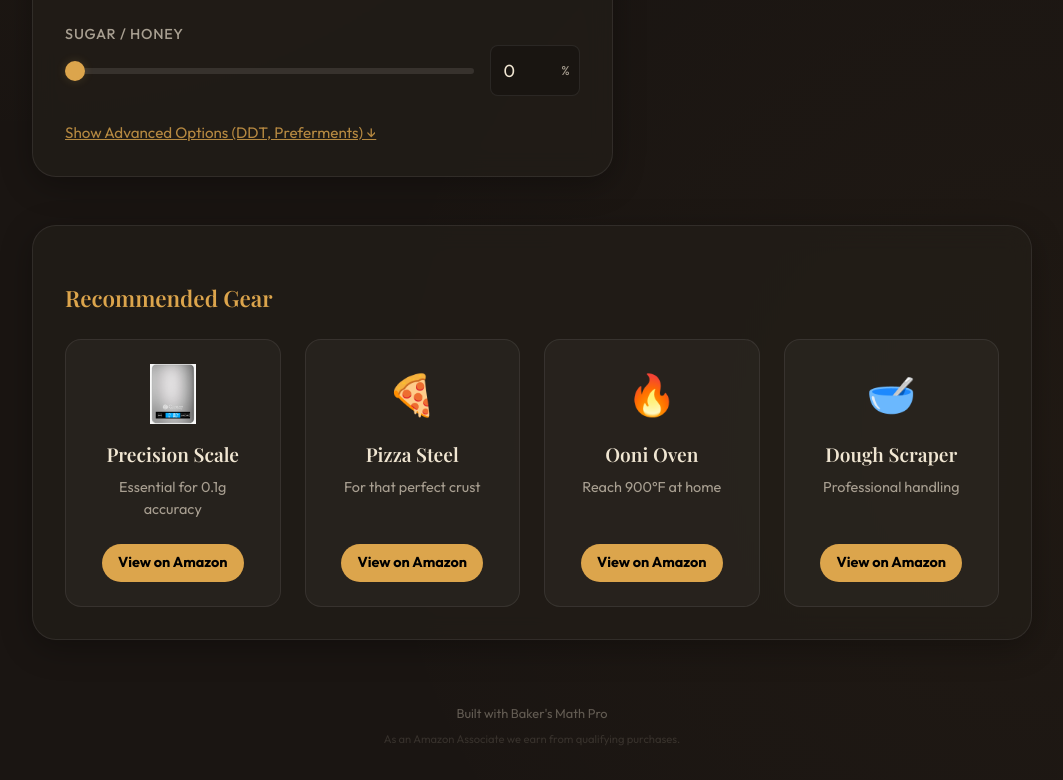
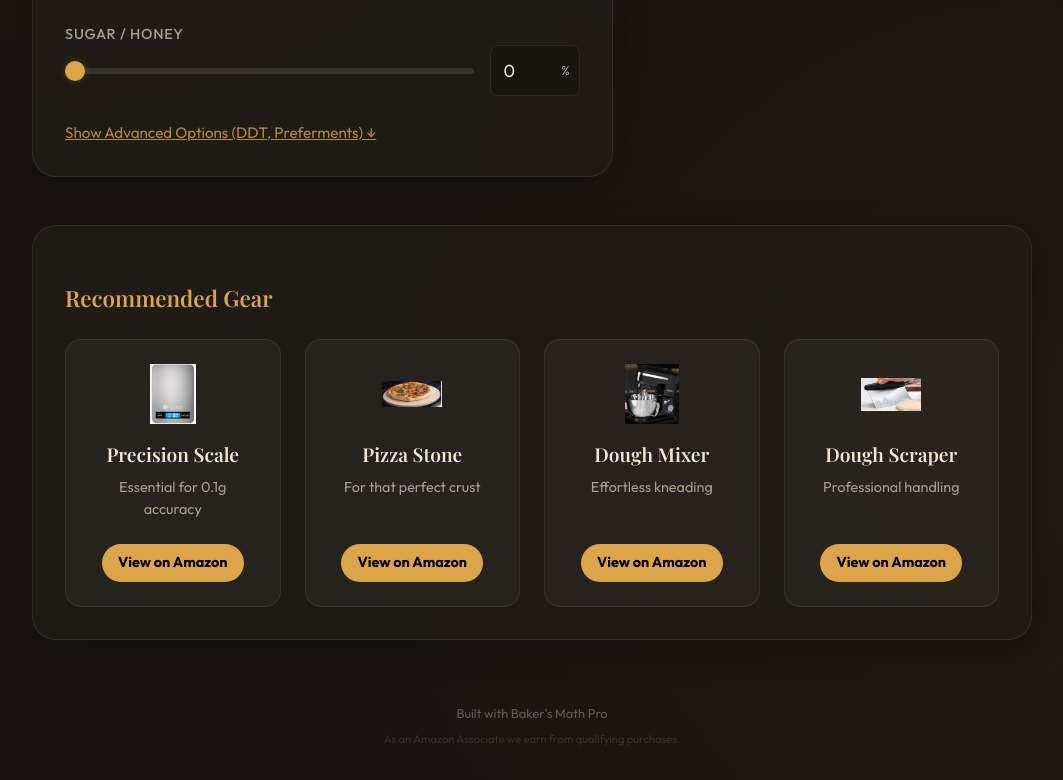
Before and after one commit to DammYouInternet/Baker-s-Math, a plain HTML site: page index.html in a window 1280 px wide. Shown: the part 888-1668 px from the top of the page, without its empty margins (108-1171 px from the left). Drawn offline with nearby package versions, Linux system fonts and the light colour scheme; a web font is replaced by a local one.

Commit message:
Update: Add affiliate links and images for Steel, Mixer, and Scraper

```diff
--- a/index.html
+++ b/index.html
@@ -205,20 +205,23 @@
                         <p>Essential for 0.1g accuracy</p>
                         <span class="btn-shop">View on Amazon</span>
                     </a>
-                    <a href="#" class="product-card" target="_blank">
-                        <div class="product-icon">🍕</div>
-                        <h4>Pizza Steel</h4>
+                    <a href="https://amzn.to/3YaCOmj" class="product-card" target="_blank">
+                        <!-- <div class="product-icon">🍕</div> -->
+                        <img src="assets/steel.png" alt="Pizza Stone/Steel" class="product-img">
+                        <h4>Pizza Stone</h4>
                         <p>For that perfect crust</p>
                         <span class="btn-shop">View on Amazon</span>
                     </a>
-                    <a href="#" class="product-card" target="_blank">
-                        <div class="product-icon">🔥</div>
-                        <h4>Ooni Oven</h4>
-                        <p>Reach 900°F at home</p>
+                    <a href="https://amzn.to/4sb6aPf" class="product-card" target="_blank">
+                        <!-- <div class="product-icon">🌪️</div> -->
+                        <img src="assets/mixer.png" alt="Dough Mixer" class="product-img">
+                        <h4>Dough Mixer</h4>
+                        <p>Effortless kneading</p>
                         <span class="btn-shop">View on Amazon</span>
                     </a>
-                    <a href="#" class="product-card" target="_blank">
-                        <div class="product-icon">🥣</div>
+                    <a href="https://amzn.to/4sdWTFR" class="product-card" target="_blank">
+                        <!-- <div class="product-icon">🥣</div> -->
+                        <img src="assets/scraper.png" alt="Dough Scraper" class="product-img">
                         <h4>Dough Scraper</h4>
                         <p>Professional handling</p>
                         <span class="btn-shop">View on Amazon</span>
```
Also changed, not shown: assets/mixer.png (added), assets/scraper.png (added), assets/steel.png (added).
